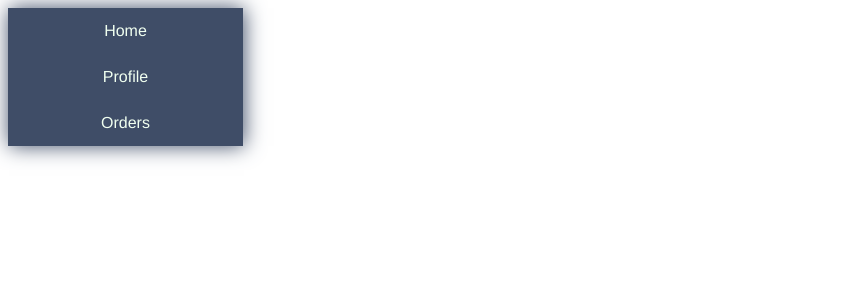
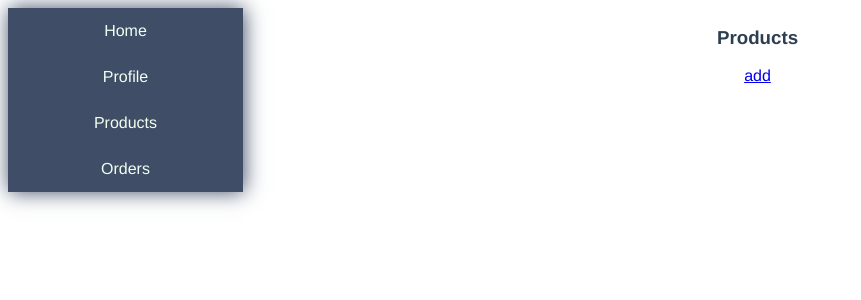
Before and after one commit to Snegurochka/dashboard-vue2-ts, a Vue app: page /products in a window 1280 px wide. Shown: the top 300 px of the page, without its empty margins (0-861 px from the left). Built offline with nearby package versions, Linux system fonts and the light colour scheme.

Commit message:
ADD: products section

```diff
--- a/src/components/SideBar.vue
+++ b/src/components/SideBar.vue
@@ -21,6 +21,7 @@ export default {
     items: [
       { icon: "fas fa-home", text: "Home", route: "home" },
       { icon: "fas fa-th-large", text: "Profile", route: "profile" },
+      { icon: "fas fa-calendar", text: "Products", route: "products" },
       { icon: "fas fa-calendar", text: "Orders", route: "orders" },
     ],
   }),
--- a/src/router/index.ts
+++ b/src/router/index.ts
@@ -1,6 +1,7 @@
 import Vue from "vue";
 import VueRouter, { RouteConfig } from "vue-router";
 import Home from "../views/Home.vue";
+import About from "../views/About.vue";
 import OrderDetail from "../views/OrderDetail.vue";
 
 Vue.use(VueRouter);
@@ -14,26 +15,23 @@ const routes: Array<RouteConfig> = [
   {
     path: "/profile",
     name: "profile",
-    // route level code-splitting
-    // this generates a separate chunk (about.[hash].js) for this route
-    // which is lazy-loaded when the route is visited.
-    component: () =>
-      import(/* webpackChunkName: "about" */ "../views/About.vue"),
+    component: About,
   },
   {
     path: "/orders",
     name: "orders",
-    // route level code-splitting
-    // this generates a separate chunk (about.[hash].js) for this route
-    // which is lazy-loaded when the route is visited.
-    component: () =>
-      import(/* webpackChunkName: "about" */ "../views/Orders.vue"),
+    component: () => import("../views/Orders.vue"),
   },
   {
     path: "/order/:id",
     name: "order",
     component: OrderDetail,
     props: true,
+  },
+  {
+    path: "/products",
+    name: "products",
+    component: () => import("../views/Products.vue"),
   },
 ];
 
--- a/src/views/Products.vue
+++ b/src/views/Products.vue
@@ -1,6 +1,7 @@
 <template>
   <section>
     <h3>Products</h3>
+    <router-link :to="{ name: 'add-product' }"> add </router-link>
     <div class="products__list">
       <ProductItem
         class="product__item"
```
